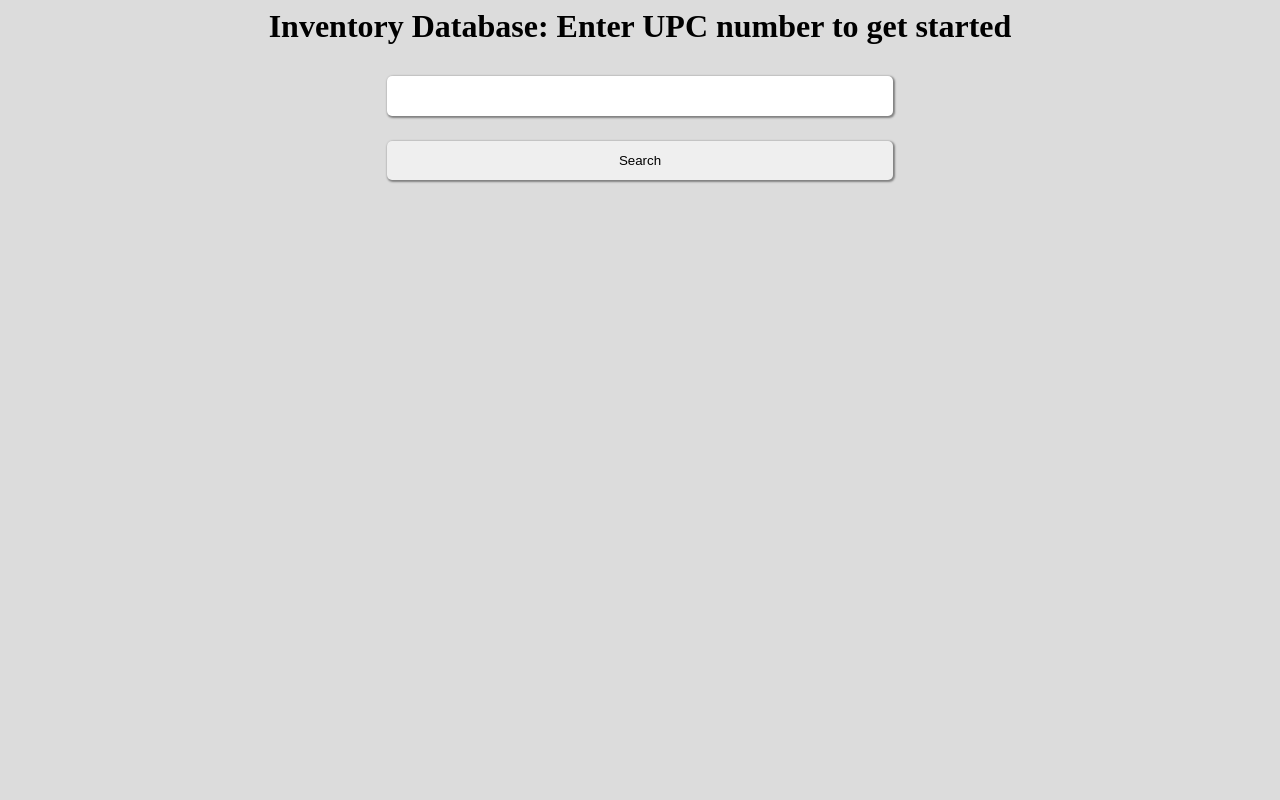
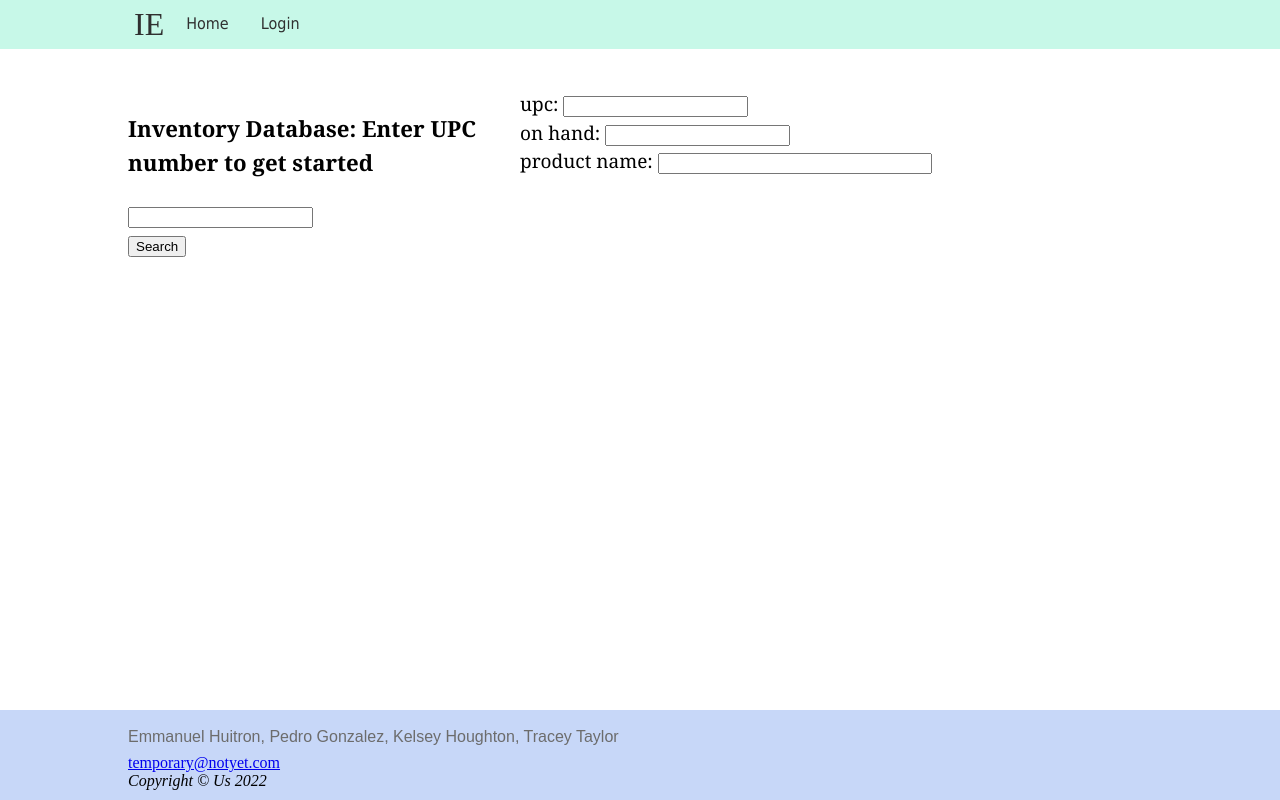
Before and after one commit to eman125/inventoryengineering, a PHP site: page /inventoryEngineering/search.php in a window 1280 px wide. Run offline with PHP 8.4, Linux system fonts and the light colour scheme.

Commit message:
rearranged files. Search page is formatted and checks input length and if number.

```diff
--- a/index.php
+++ b/index.php
@@ -20,7 +20,7 @@
             <main id="twocolumn">
                 <div id="leftcolumn">
                     <div>
-                        <p>Left column</p>
+                        <p></p>
                     </div>
                 </div>
 
--- a/inventoryEngineering/search.php
+++ /dev/null
@@ -1,58 +0,0 @@
-<html>
-<head>
-<title> Search </title>
-<style>
-body{
-	background-color: gainsboro;
-}
-input{
-	width: 40%;
-	height: 5%;
-	border: 1px;
-	border-radius: 05px;
-	padding: 8px 15px 8px 15px;
-	margin:10px 0px 15px 0px;
-	box-shadow: 1px 1px 2px 1px grey;
-}
-</style>
-</head>
-<body>
-	<center>
-	<h1> Inventory Database: Enter UPC number to get started </h1>
-		<form action="" method="POST">
-			<input type="text" name="upc"/> <br/>
-			<input type="submit" name="search" value="Search">
-		</form>
-
-<?php
-$dbconnection = mysqli_connect("localhost","root","");
-$db = mysqli_select_db($dbconnection,'inventoryengineering');
-
-if(isset($_POST['search']))
-{
-	$upc = $_POST['upc'];
-
-	$query = "SELECT * FROM product where upc='$upc' ";
-
-	$query_run = mysqli_query($dbconnection,$query);
-
-	while($row = mysqli_fetch_array($query_run))
-	{
-		?>
-			<form action="" method="POST">
-				<label name="upc">UPC Number:</label>
-				<input type="text" name="upc" value="<?php echo $row['upc'] ?>"/><br>
-				<label name="on_hand">Quantity:</label>
-				<input type="text" name="on_hand" value="<?php echo $row['on_hand'] ?>"/><br>
-				<label name="product_name">Product Name:</label>
-				<input type="text" name="product_name" value="<?php echo $row['product_name'] ?>"/><br>
-			</form>
-		<?php
-	}
-
-}
-?>
-
-	</center>
-</body>
-</html>
--- a/login.php
+++ b/login.php
@@ -11,8 +11,8 @@
         <div id="wrapper">
             <nav>
                 <div class="navlinks">
-                    <a class="logo" href="https://emmanuelhuitron.com/index.html">EH</a>
-                    <a href="https://emmanuelhuitron.com/index.html">Home</a>
+                    <a class="logo" href="index.php">IE</a>
+                    <a href="index.php">Home</a>
                 </div>
             </nav>
 
--- /dev/null
+++ b/search.php
@@ -0,0 +1,97 @@
+<?php
+	$user =  'root';
+    $password = '';
+    $dbname = 'inventoryengineering';
+    $conn = new mysqli("localhost",$user,$password ,$dbname);
+
+	//calling variables
+	$upcVar = "";
+	$onHandVar = "";
+	$productNameVar = "";
+
+	// Check connection
+    if ($conn -> connect_errno) {
+        echo "Failed to connect to MySQL: " . $conn -> connect_error;
+        exit();
+    }
+
+	if(isset($_POST['search']))
+	{
+		//checks if input value is numeric before running sql query
+		if(is_numeric($_POST['upc']))
+		{
+			$query = 'SELECT upc, on_hand, product_name FROM product WHERE upc=' . $_POST['upc'];
+
+			//uses queary to get results
+			$query_run = mysqli_query($conn,$query);
+
+			while($row = mysqli_fetch_array($query_run))
+			{
+				$upcVar = $row['upc'];
+				$onHandVar = $row['on_hand'];
+				$productNameVar = $row['product_name'];
+			}
+
+			//clear $query_run from memory
+			mysqli_free_result($query_run);
+		}
+		else
+			$upcVar = "please enter numeric value";
+
+
+        //close connection
+        mysqli_close($conn);
+	}
+?>
+
+<!DOCTYPE html>
+<html lang="en">
+<head>
+<meta http-equiv="content-type" content="text/html; charset=UTF-8">
+	<title>Search</title>
+	<link href="inventory_files/main.css" rel="stylesheet">
+	<meta charset="utf-8">
+	<meta name="viewport" content="width=device-width, initial scale=1.0">
+</head>
+
+<body>
+<div id="wrapper">
+	<nav>
+		<div class="navlinks">
+            <a class="logo" href="index.php">IE</a>
+            <a href="index.php">Home</a>
+			<a href="login.php">Login</a>
+        </div>
+	</nav>
+
+	<main id="twocolumn">
+		<div id="leftcolumn">
+			<h3>Inventory Database: Enter UPC number to get started</h3>
+			<form action="" method="POST">
+				<!--if type is "number", max/minlength don't work, php code checks for numeric-->
+				<input type="text" maxlength="13" minlength="12" name="upc"/> <br/>
+				<input type="submit" name="search" value="Search">
+			</form>
+        </div>
+
+		<div>
+			<form action="" method="">
+				<label>upc:</label>
+        		<input type="text" name="upcResult" value="<?php echo $upcVar; ?>" readonly> <br>
+				<label>on hand:</label>
+        		<input type="text" name="onHandResult" value="<?php echo $onHandVar; ?>" readonly> <br>
+				<label>product name:</label>
+        		<input type="text" name="productNameResult" style="width:20em;" value="<?php echo $productNameVar; ?>" readonly> <br>
+			</form>
+		</div>
+	</main>
+
+	<footer id="foot">
+        <div class="navlinks">
+            <h4>Emmanuel Huitron, Pedro Gonzalez, Kelsey Houghton, Tracey Taylor</h4>
+            <a href="mailto:temporary@notyet.com"> temporary@notyet.com</a><br>
+            <i>Copyright © Us 2022</i>
+        </div>
+    </footer>
+</div>
+</body></html>
```
Also changed, not shown: databaseBackups/inventoryengineering.sql (renamed from inventoryengineering.sql), databaseBackups/user.sql (renamed from user.sql), testpages/EmmanuelHuitron.html (renamed from EmmanuelHuitron.html), testpages/connect.php (renamed from connect.php). Lines whose indentation alone changed are shown as unchanged.
